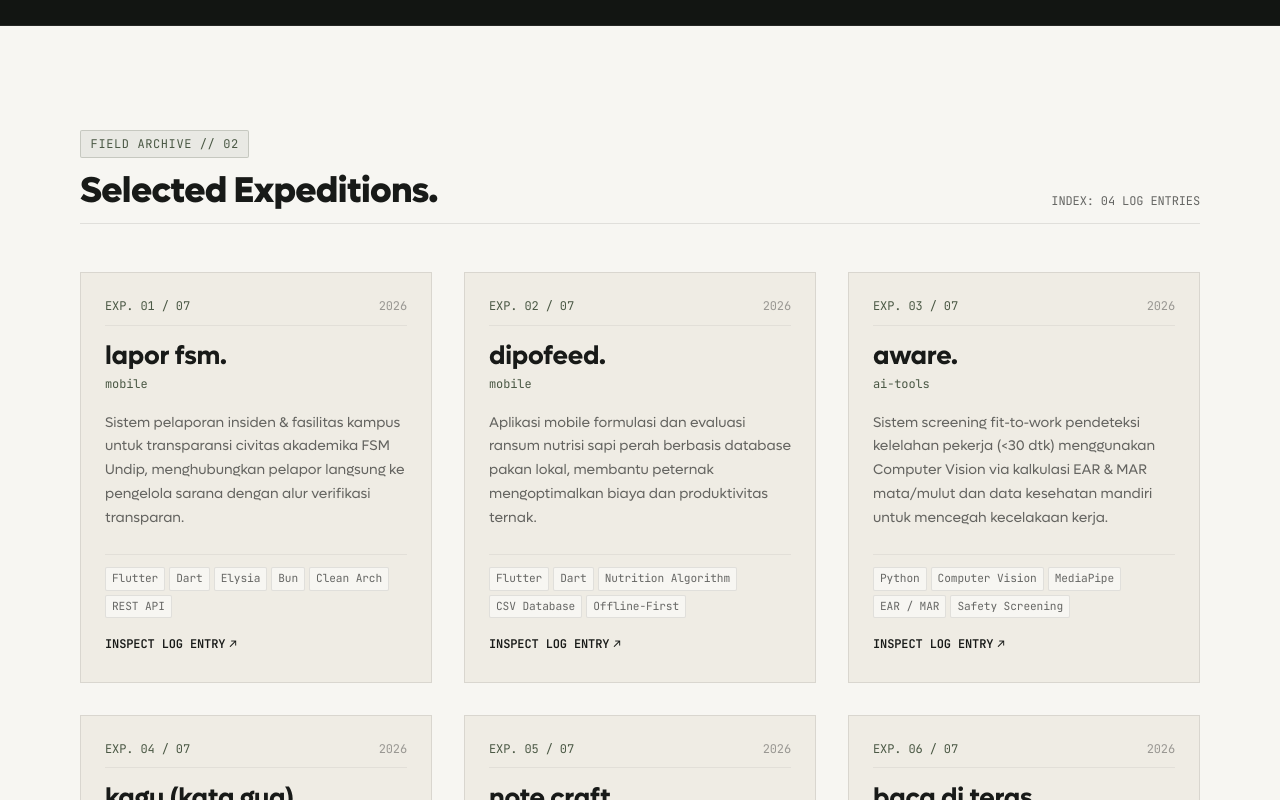
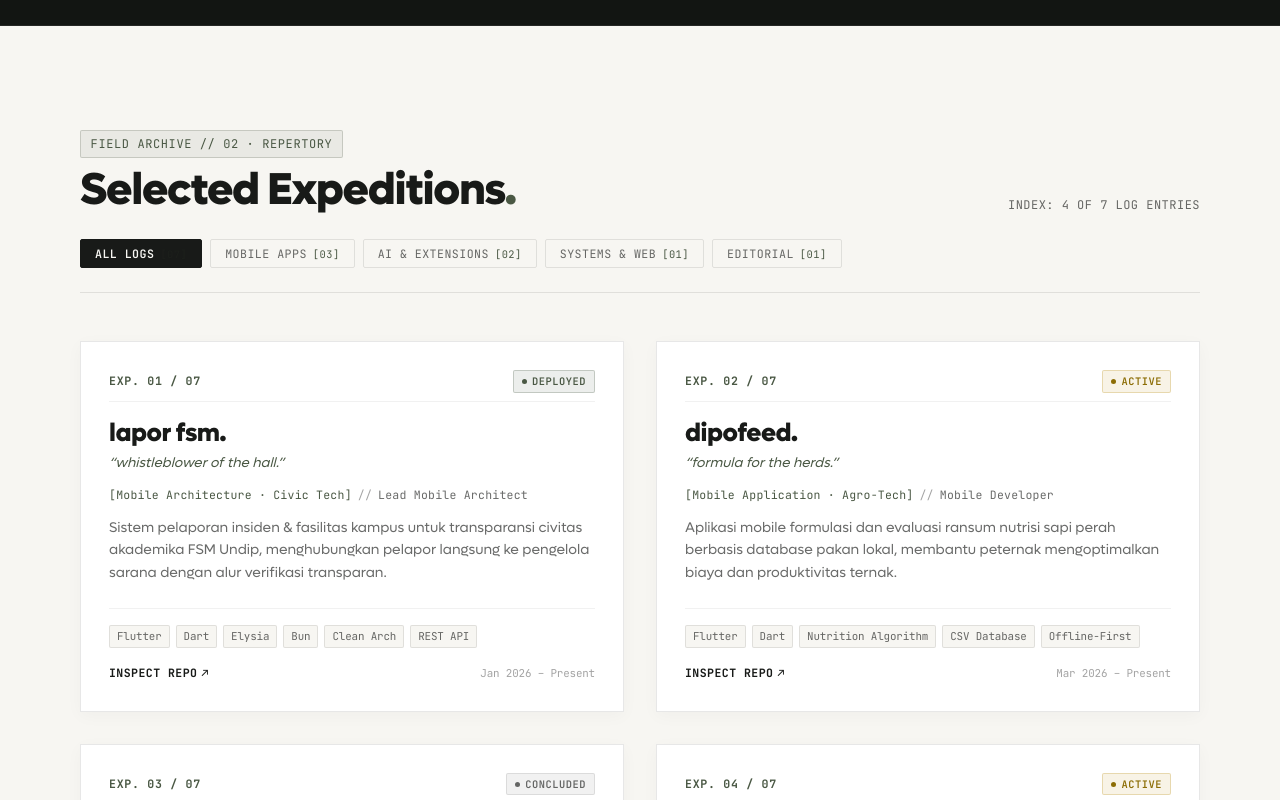
Before and after one commit to intxdv/adventure-log, a React (Vite) app: page / in a window 1280 px wide. Shown: the part 1780-2580 px from the top of the page. Built offline with nearby package versions, Linux system fonts and the light colour scheme.

Commit message:
feat(expeditions): implement modular type-safe card mapping with combined category filtering and archive expander

```diff
--- /dev/null
+++ b/src/components/SelectedExpeditions.css
@@ -0,0 +1,320 @@
+/* ==========================================================================
+   Selected Expeditions Section (Field Archive & Repertory)
+   ========================================================================== */
+
+.expeditions-section {
+  padding: var(--space-4xl) 0;
+  position: relative;
+  background-color: var(--color-canvas);
+  scroll-margin-top: 80px;
+}
+
+.expeditions-header {
+  margin-bottom: var(--space-2xl);
+  padding-bottom: var(--space-lg);
+  border-bottom: 1px solid var(--hairline-base);
+}
+
+.expeditions-header-top {
+  display: flex;
+  justify-content: space-between;
+  align-items: flex-end;
+  gap: var(--space-md);
+  margin-bottom: var(--space-lg);
+}
+
+@media (max-width: 640px) {
+  .expeditions-header-top {
+    flex-direction: column;
+    align-items: flex-start;
+    gap: var(--space-xs);
+  }
+}
+
+.expeditions-headline {
+  font-size: clamp(2rem, 3.5vw, 3rem);
+  font-weight: 800;
+  letter-spacing: -0.03em;
+  line-height: 1.1;
+  color: var(--color-ink);
+  margin-top: var(--space-xs);
+  margin-bottom: 0;
+}
+
+.expeditions-telemetry-meta {
+  font-size: var(--text-xs);
+  color: var(--color-ink-muted);
+  letter-spacing: 0.04em;
+  white-space: nowrap;
+}
+
+/* Category Filter Tabs (Option A) */
+.expeditions-filter-row {
+  display: flex;
+  flex-wrap: wrap;
+  align-items: center;
+  gap: 8px;
+}
+
+.expedition-filter-btn {
+  background: transparent;
+  border: 1px solid var(--hairline-base);
+  padding: 6px 14px;
+  border-radius: 2px;
+  font-family: var(--font-mono);
+  font-size: 0.725rem;
+  letter-spacing: 0.04em;
+  color: var(--color-ink-muted);
+  cursor: pointer;
+  display: inline-flex;
+  align-items: center;
+  gap: 6px;
+  transition: all 0.2s ease;
+}
+
+.expedition-filter-btn:hover {
+  border-color: var(--color-ink);
+  color: var(--color-ink);
+  background-color: #FFFFFF;
+}
+
+.expedition-filter-btn.active {
+  background-color: var(--color-ink);
+  color: var(--color-canvas);
+  border-color: var(--color-ink);
+  font-weight: 600;
+}
+
+.expedition-filter-btn.active .filter-count {
+  color: var(--color-olive-tint);
+}
+
+.filter-count {
+  font-size: 0.65rem;
+  color: var(--color-olive);
+}
+
+/* Expeditions Grid Layout */
+.expeditions-grid {
+  display: grid;
+  grid-template-columns: repeat(2, minmax(0, 1fr));
+  gap: clamp(1.25rem, 2.5vw, 2rem);
+}
+
+@media (max-width: 840px) {
+  .expeditions-grid {
+    grid-template-columns: 1fr;
+  }
+}
+
+/* Expedition Card Styling */
+.expedition-card {
+  margin: 0;
+  background-color: #FFFFFF;
+  border: 1px solid var(--hairline-base);
+  padding: clamp(1.25rem, 2.25vw, 1.75rem);
+  display: flex;
+  flex-direction: column;
+  justify-content: space-between;
+  position: relative;
+  box-shadow: 0 4px 16px rgba(24, 26, 24, 0.03);
+  transition: transform 0.3s cubic-bezier(0.16, 1, 0.3, 1),
+              box-shadow 0.3s cubic-bezier(0.16, 1, 0.3, 1),
+              border-color 0.25s ease;
+}
+
+.expedition-card:hover {
+  transform: translateY(-3px);
+  border-color: var(--color-olive);
+  box-shadow: 0 12px 30px -6px rgba(24, 26, 24, 0.08), 0 2px 8px rgba(24, 26, 24, 0.04);
+}
+
+/* Card Header */
+.exp-card-header {
+  display: flex;
+  justify-content: space-between;
+  align-items: center;
+  margin-bottom: var(--space-md);
+  padding-bottom: var(--space-xs);
+  border-bottom: 1px solid var(--hairline-subtle);
+}
+
+.exp-card-index {
+  font-size: 0.725rem;
+  font-weight: 700;
+  color: var(--color-olive);
+  letter-spacing: 0.06em;
+}
+
+.exp-card-status-badge {
+  font-size: 0.65rem;
+  font-weight: 600;
+  letter-spacing: 0.05em;
+  padding: 2px 8px;
+  border-radius: 2px;
+  display: inline-flex;
+  align-items: center;
+  gap: 5px;
+}
+
+.exp-card-status-badge.status-deployed {
+  background-color: rgba(74, 88, 68, 0.1);
+  color: var(--color-olive);
+  border: 1px solid rgba(74, 88, 68, 0.25);
+}
+
+.exp-card-status-badge.status-active {
+  background-color: rgba(184, 134, 11, 0.1);
+  color: #8C6D05;
+  border: 1px solid rgba(184, 134, 11, 0.25);
+}
+
+.exp-card-status-badge.status-concluded {
+  background-color: rgba(24, 26, 24, 0.06);
+  color: var(--color-ink-muted);
+  border: 1px solid var(--hairline-base);
+}
+
+.status-dot {
+  width: 5px;
+  height: 5px;
+  border-radius: 50%;
+  background-color: currentColor;
+}
+
+/* Card Main Typography */
+.exp-card-body {
+  flex-grow: 1;
+  margin-bottom: var(--space-lg);
+}
+
+.exp-card-title {
+  font-family: var(--font-display);
+  font-size: clamp(1.35rem, 2vw, 1.65rem);
+  font-weight: 800;
+  letter-spacing: -0.02em;
+  line-height: 1.2;
+  color: var(--color-ink);
+  margin-top: 0;
+  margin-bottom: 4px;
+}
+
+.exp-card-tagline {
+  font-family: var(--font-display);
+  font-style: italic;
+  font-size: 0.85rem;
+  color: var(--color-olive);
+  margin-bottom: var(--space-sm);
+  display: block;
+}
+
+.exp-card-meta-line {
+  font-size: 0.72rem;
+  color: var(--color-ink-muted);
+  letter-spacing: 0.02em;
+  margin-bottom: var(--space-sm);
+  display: flex;
+  flex-wrap: wrap;
+  gap: 6px;
+}
+
+.exp-card-summary {
+  font-size: var(--text-sm);
+  line-height: 1.6;
+  color: var(--color-ink-muted);
+  margin: 0;
+}
+
+/* Card Footer */
+.exp-card-footer {
+  padding-top: var(--space-md);
+  border-top: 1px solid var(--hairline-subtle);
+  display: flex;
+  flex-direction: column;
+  gap: var(--space-sm);
+}
+
+.exp-card-stack-row {
+  display: flex;
+  flex-wrap: wrap;
+  gap: 6px;
+}
+
+.exp-stack-tag {
+  font-size: 0.68rem;
+  padding: 2px 7px;
+  background-color: var(--color-canvas);
+  border: 1px solid var(--hairline-base);
+  border-radius: 2px;
+  color: var(--color-ink-muted);
+}
+
+.exp-card-actions {
+  display: flex;
+  justify-content: space-between;
+  align-items: center;
+  padding-top: 4px;
+}
+
+.exp-card-link {
+  font-size: 0.72rem;
+  font-weight: 700;
+  letter-spacing: 0.04em;
+  color: var(--color-ink);
+  text-decoration: none;
+  display: inline-flex;
+  align-items: center;
+  gap: 4px;
+  transition: color 0.2s ease, transform 0.2s ease;
+}
+
+.exp-card-link:hover {
+  color: var(--color-olive);
+  transform: translateX(2px);
+}
+
+.exp-card-period {
+  font-size: 0.68rem;
+  color: var(--color-ink-faint);
+}
+
+/* Archive Expander Dock (Option B Bottom Bar) */
+.expeditions-archive-dock {
+  margin-top: var(--space-2xl);
+  display: flex;
+  justify-content: center;
+}
+
+.expeditions-expand-btn {
+  background-color: #FFFFFF;
+  border: 1px solid var(--hairline-base);
+  padding: 10px 24px;
+  border-radius: 2px;
+  font-family: var(--font-mono);
+  font-size: 0.75rem;
+  font-weight: 700;
+  letter-spacing: 0.06em;
+  color: var(--color-ink);
+  cursor: pointer;
+  display: inline-flex;
+  align-items: center;
+  gap: 8px;
+  box-shadow: 0 4px 14px rgba(24, 26, 24, 0.04);
+  transition: all 0.25s ease;
+}
+
+.expeditions-expand-btn:hover {
+  border-color: var(--color-olive);
+  color: var(--color-olive);
+  background-color: var(--color-canvas);
+  transform: translateY(-1px);
+}
+
+.expand-icon {
+  font-size: 0.85rem;
+  transition: transform 0.3s ease;
+}
+
+.expeditions-expand-btn.is-expanded .expand-icon {
+  transform: rotate(180deg);
+}
--- a/src/components/SelectedExpeditions.tsx
+++ b/src/components/SelectedExpeditions.tsx
@@ -1,158 +1,206 @@
-import React from 'react';
+import React, { useState, useMemo } from 'react';
 import { initialExpeditions } from '../data/expeditions';
+import type { Expedition, ExpeditionCategory } from '../types';
+import './SelectedExpeditions.css';
+
+interface FilterOption {
+  key: ExpeditionCategory;
+  label: string;
+}
+
+const FILTER_OPTIONS: FilterOption[] = [
+  { key: 'all', label: 'ALL LOGS' },
+  { key: 'mobile', label: 'MOBILE APPS' },
+  { key: 'ai-tools', label: 'AI & EXTENSIONS' },
+  { key: 'systems', label: 'SYSTEMS & WEB' },
+  { key: 'editorial', label: 'EDITORIAL' },
+];
 
 export const SelectedExpeditions: React.FC = () => {
+  const [activeFilter, setActiveFilter] = useState<ExpeditionCategory>('all');
+  const [isArchiveExpanded, setIsArchiveExpanded] = useState<boolean>(false);
+
+  // Compute counts for each category
+  const counts = useMemo(() => {
+    return {
+      all: initialExpeditions.length,
+      mobile: initialExpeditions.filter((e) => e.category === 'mobile').length,
+      'ai-tools': initialExpeditions.filter((e) => e.category === 'ai-tools').length,
+      systems: initialExpeditions.filter((e) => e.category === 'systems').length,
+      editorial: initialExpeditions.filter((e) => e.category === 'editorial').length,
+    };
+  }, []);
+
+  // Filter expeditions based on active tab
+  const filteredExpeditions = useMemo(() => {
+    if (activeFilter === 'all') {
+      return initialExpeditions;
+    }
+    return initialExpeditions.filter((exp) => exp.category === activeFilter);
+  }, [activeFilter]);
+
+  // Combine Option A + Option B: If "all" and not expanded, show top 4 featured
+  const displayedExpeditions = useMemo(() => {
+    if (activeFilter === 'all' && !isArchiveExpanded) {
+      return filteredExpeditions.slice(0, 4);
+    }
+    return filteredExpeditions;
+  }, [activeFilter, isArchiveExpanded, filteredExpeditions]);
+
+  const toggleArchive = () => {
+    setIsArchiveExpanded((prev) => !prev);
+  };
+
   return (
-    <section id="expeditions" className="hairline-b" style={{ padding: 'var(--space-4xl) 0' }}>
+    <section id="expeditions" className="expeditions-section hairline-b" aria-labelledby="expeditions-heading">
       <div className="container">
+
         {/* Section Header */}
-        <div
-          style={{
-            display: 'flex',
-            justifyContent: 'space-between',
-            alignItems: 'flex-end',
-            marginBottom: 'var(--space-2xl)',
-            paddingBottom: 'var(--space-sm)',
-            borderBottom: '1px solid var(--hairline-base)',
-          }}
-        >
+        <header className="expeditions-header">
+          <div className="expeditions-header-top">
             <div>
-            <span className="tag-badge" style={{ marginBottom: 'var(--space-2xs)' }}>
-              FIELD ARCHIVE // 02
-            </span>
-            <h2
-              style={{
-                fontSize: 'var(--text-2xl)',
-                fontWeight: 800,
-                marginTop: 'var(--space-xs)',
-                letterSpacing: '-0.02em',
-              }}
-            >
-              Selected Expeditions.
+              <span className="tag-badge">FIELD ARCHIVE // 02 · REPERTORY</span>
+              <h2 id="expeditions-heading" className="expeditions-headline font-display">
+                Selected Expeditions<span style={{ color: 'var(--color-olive)' }}>.</span>
               </h2>
             </div>
-          <div className="font-mono" style={{ fontSize: 'var(--text-xs)', color: 'var(--color-ink-muted)' }}>
-            INDEX: 04 LOG ENTRIES
+            <div className="expeditions-telemetry-meta font-mono">
+              INDEX: {displayedExpeditions.length} OF {initialExpeditions.length} LOG ENTRIES
             </div>
           </div>
 
+          {/* Option A: Category Filter Tabs */}
+          <nav className="expeditions-filter-row" aria-label="Filter Expeditions by Domain">
+            {FILTER_OPTIONS.map((tab) => {
+              const isActive = activeFilter === tab.key;
+              const count = counts[tab.key];
+
+              return (
+                <button
+                  key={tab.key}
+                  onClick={() => {
+                    setActiveFilter(tab.key);
+                    // Reset archive expand state if changing filter
+                    if (tab.key !== 'all') {
+                      setIsArchiveExpanded(true);
+                    }
+                  }}
+                  className={`expedition-filter-btn ${isActive ? 'active' : ''}`}
+                  aria-pressed={isActive}
+                >
+                  <span>{tab.label}</span>
+                  <span className="filter-count">[{String(count).padStart(2, '0')}]</span>
+                </button>
+              );
+            })}
+          </nav>
+        </header>
+
         {/* Expeditions Grid / Cards */}
-        <div
-          style={{
-            display: 'grid',
-            gridTemplateColumns: 'repeat(auto-fit, minmax(300px, 1fr))',
-            gap: 'var(--space-xl)',
-          }}
+        <div className="expeditions-grid" role="region" aria-label="Field Log Cards">
+          {displayedExpeditions.map((exp) => (
+            <ExpeditionCard key={exp.id} expedition={exp} />
+          ))}
+        </div>
+
+        {/* Option B: Archive Expander Dock (When "All" is selected) */}
+        {activeFilter === 'all' && initialExpeditions.length > 4 && (
+          <div className="expeditions-archive-dock">
+            <button
+              onClick={toggleArchive}
+              className={`expeditions-expand-btn ${isArchiveExpanded ? 'is-expanded' : ''}`}
+              aria-expanded={isArchiveExpanded}
+              aria-controls="expeditions-grid"
             >
-          {initialExpeditions.map((exp) => (
-            <article
-              key={exp.id}
-              className="hairline-box"
-              style={{
-                backgroundColor: 'var(--color-canvas-subtle)',
-                padding: 'var(--space-lg)',
-                display: 'flex',
-                flexDirection: 'column',
-                justifyContent: 'space-between',
-                transition: 'border-color var(--duration-normal) var(--ease-out-quad), transform var(--duration-normal) var(--ease-out-quad)',
-              }}
-            >
+              <span className="expand-icon" aria-hidden="true">
+                {isArchiveExpanded ? '↑' : '↓'}
+              </span>
+              <span>
+                {isArchiveExpanded
+                  ? 'COLLAPSE TO FEATURED LOGS [04]'
+                  : `EXPLORE COMPLETE LOG ARCHIVE [${String(initialExpeditions.length).padStart(2, '0')} ENTRIES]`}
+              </span>
+            </button>
+          </div>
+        )}
+
+      </div>
+    </section>
+  );
+};
+
+// Modular, Type-Safe Expedition Card Component
+interface ExpeditionCardProps {
+  expedition: Expedition;
+}
+
+const ExpeditionCard: React.FC<ExpeditionCardProps> = ({ expedition }) => {
+  const statusClass =
+    expedition.status === 'Deployed'
+      ? 'status-deployed'
+      : expedition.status === 'Active'
+      ? 'status-active'
+      : 'status-concluded';
+
+  return (
+    <article className="expedition-card hairline-box" aria-label={`Project: ${expedition.title}`}>
       <div>
-                {/* Card Top Metadata */}
-                <div
-                  style={{
-                    display: 'flex',
-                    justifyContent: 'space-between',
-                    alignItems: 'center',
-                    marginBottom: 'var(--space-md)',
-                    borderBottom: '1px solid var(--hairline-subtle)',
-                    paddingBottom: 'var(--space-xs)',
-                  }}
-                >
-                  <span className="font-mono" style={{ fontSize: 'var(--text-xs)', color: 'var(--color-olive)' }}>
-                    {exp.indexNumber}
-                  </span>
-                  <span className="font-mono" style={{ fontSize: 'var(--text-xs)', color: 'var(--color-ink-faint)' }}>
-                    {exp.year}
+        {/* Card Header Metadata */}
+        <div className="exp-card-header font-mono">
+          <span className="exp-card-index">{expedition.indexNumber}</span>
+          <span className={`exp-card-status-badge ${statusClass}`}>
+            <span className="status-dot" aria-hidden="true" />
+            <span>{expedition.status.toUpperCase()}</span>
           </span>
         </div>
 
-                {/* Card Title & Category */}
-                <h3
-                  style={{
-                    fontSize: 'var(--text-xl)',
-                    fontWeight: 700,
-                    marginBottom: 'var(--space-2xs)',
-                    letterSpacing: '-0.01em',
-                  }}
-                >
-                  {exp.title}
+        {/* Card Body */}
+        <div className="exp-card-body">
+          <h3 className="exp-card-title font-display">
+            {expedition.title}
           </h3>
-                <div
-                  className="font-mono"
-                  style={{
-                    fontSize: 'var(--text-xs)',
-                    color: 'var(--color-olive)',
-                    marginBottom: 'var(--space-md)',
-                  }}
-                >
-                  {exp.category}
+          <span className="exp-card-tagline">
+            “{expedition.tagline}”
+          </span>
+
+          <div className="exp-card-meta-line font-mono">
+            <span style={{ color: 'var(--color-olive)' }}>[{expedition.categoryLabel}]</span>
+            <span style={{ color: 'var(--color-ink-faint)' }}>//</span>
+            <span>{expedition.role}</span>
           </div>
 
-                <p style={{ fontSize: 'var(--text-sm)', marginBottom: 'var(--space-lg)' }}>
-                  {exp.summary}
+          <p className="exp-card-summary">
+            {expedition.summary}
           </p>
         </div>
+      </div>
 
-              {/* Card Footer Tech Stack */}
-              <div>
-                <div
-                  style={{
-                    display: 'flex',
-                    flexWrap: 'wrap',
-                    gap: 'var(--space-2xs)',
-                    paddingTop: 'var(--space-sm)',
-                    borderTop: '1px solid var(--hairline-subtle)',
-                    marginBottom: 'var(--space-sm)',
-                  }}
-                >
-                  {exp.stack.map((item) => (
-                    <span
-                      key={item}
-                      className="font-mono"
-                      style={{
-                        fontSize: '0.7rem',
-                        padding: '2px 6px',
-                        backgroundColor: 'var(--color-canvas)',
-                        border: '1px solid var(--hairline-base)',
-                        borderRadius: '2px',
-                        color: 'var(--color-ink-muted)',
-                      }}
-                    >
-                      {item}
+      {/* Card Footer Tech Stack & Links */}
+      <footer className="exp-card-footer">
+        <div className="exp-card-stack-row font-mono">
+          {expedition.stack.map((tech) => (
+            <span key={tech} className="exp-stack-tag">
+              {tech}
             </span>
           ))}
         </div>
 
+        <div className="exp-card-actions font-mono">
           <a
-                  href={exp.link || '#'}
-                  className="font-mono"
-                  style={{
-                    fontSize: 'var(--text-xs)',
-                    display: 'inline-flex',
-                    alignItems: 'center',
-                    gap: '4px',
-                    color: 'var(--color-ink)',
-                    fontWeight: 600,
-                  }}
+            href={expedition.repoUrl || expedition.link || '#'}
+            target="_blank"
+            rel="noopener noreferrer"
+            className="exp-card-link"
+            title={`Inspect repository for ${expedition.title}`}
           >
-                  INSPECT LOG ENTRY <span>↗</span>
+            <span>INSPECT REPO</span>
+            <span aria-hidden="true">↗</span>
           </a>
+          {expedition.period && (
+            <span className="exp-card-period">{expedition.period}</span>
+          )}
         </div>
+      </footer>
     </article>
-          ))}
-        </div>
-      </div>
-    </section>
   );
 };
```
Lines whose indentation alone changed are shown as unchanged.
